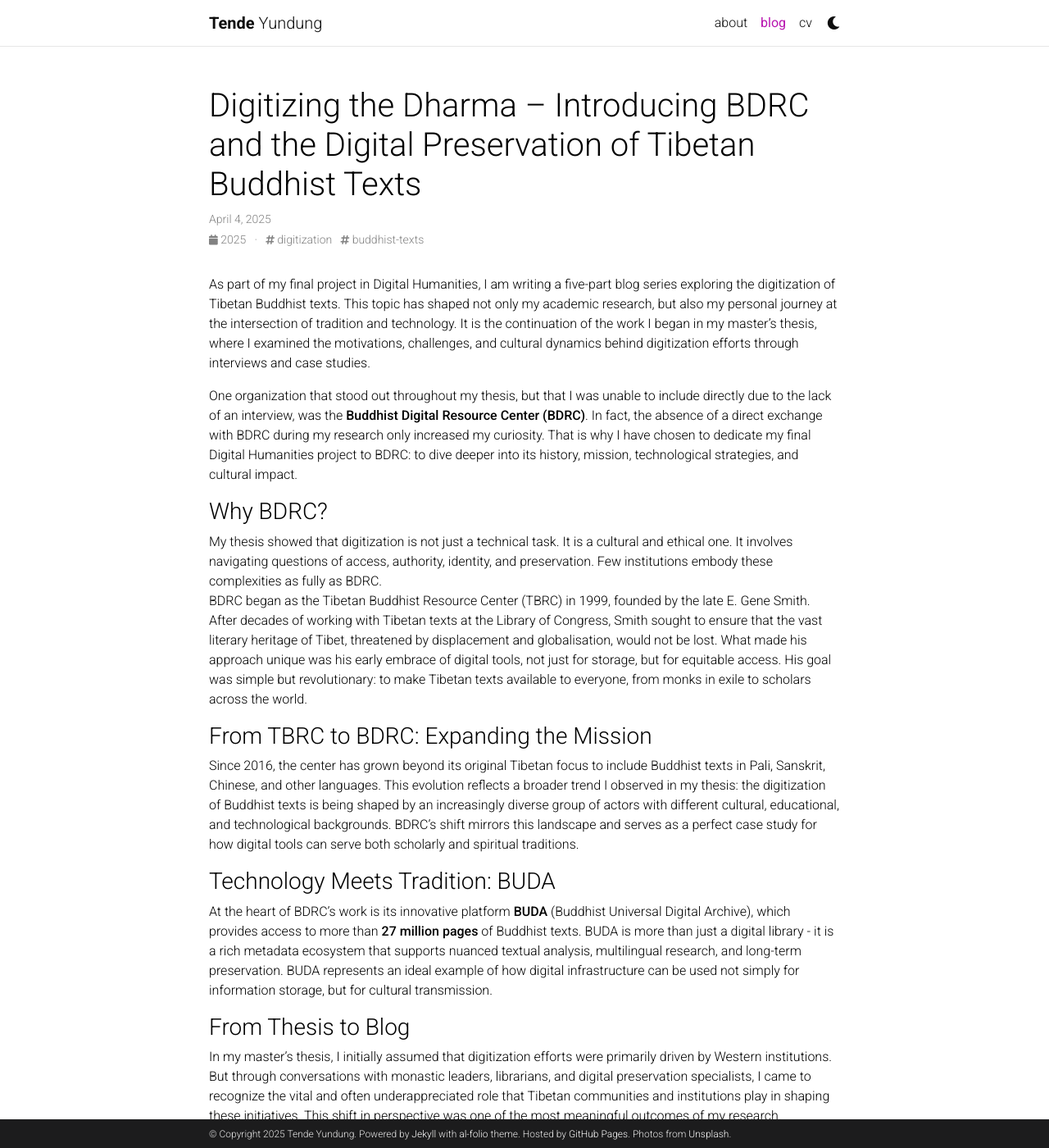
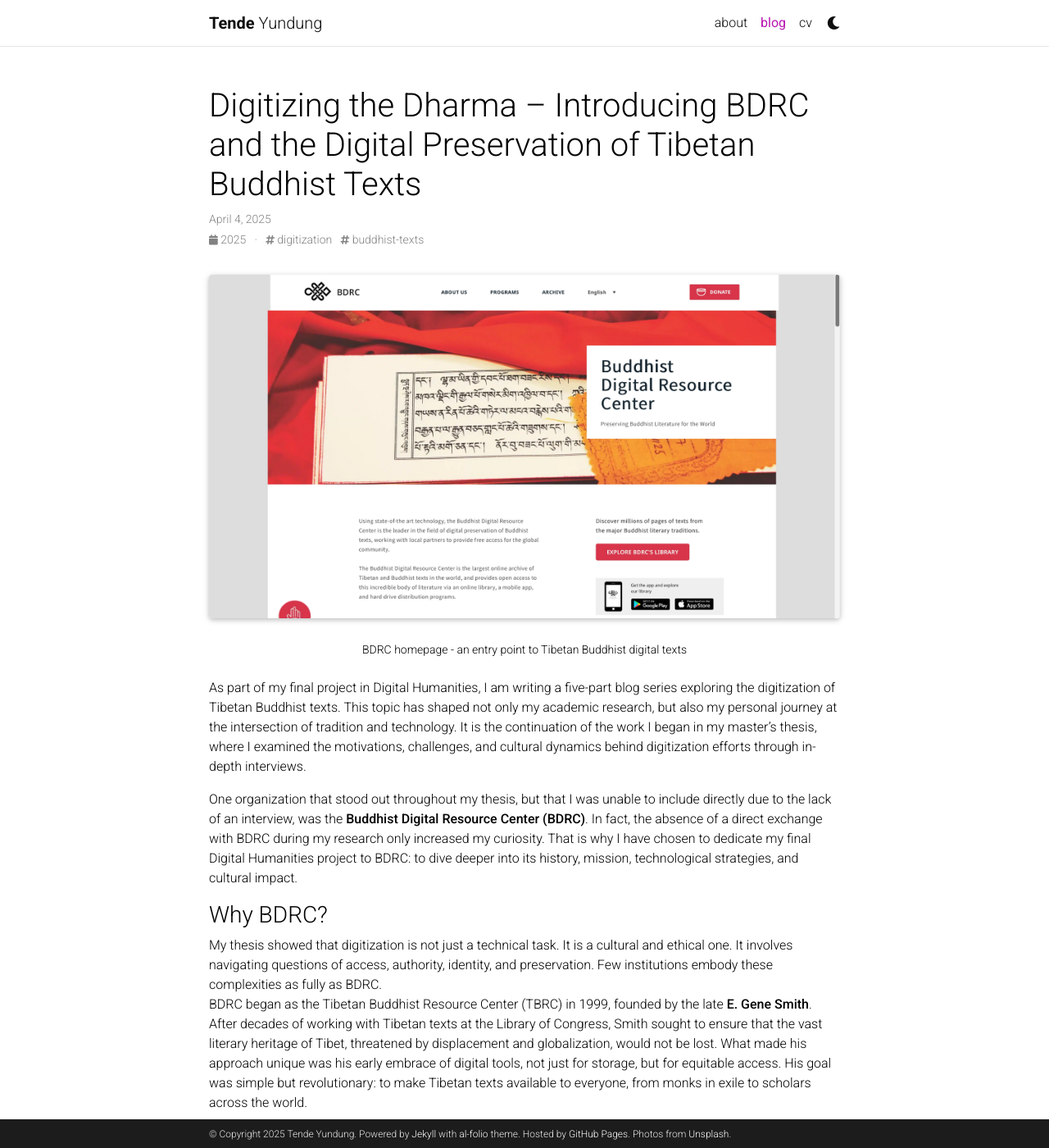
Before and after one commit to yundung/yundung.github.io, a Jekyll site: the page built from _posts/2025-04-04-introduction.md, in a window 1280 px wide and 1400 px high. Shown: the whole window at 82% size. Built offline with Jekyll 4.4.1, drawn with Linux system fonts in a browser that asks for light colours; full-size pictures stand in for the smaller copies a plugin makes; comment, search, counter and statistics services are not loaded; a style sheet for code colours, icons or effects is not loaded; some of the changed text lies outside the part shown; grey boxes are pictures that could not be loaded.

Commit message:
First blogpost - BDRC image and video added

```diff
--- a/_posts/2025-04-04-introduction.md
+++ b/_posts/2025-04-04-introduction.md
@@ -7,14 +7,38 @@
 # categories: sample-posts
 visible: true
 ---
-As part of my final project in Digital Humanities, I am writing a five-part blog series exploring the digitization of Tibetan Buddhist texts. This topic has shaped not only my academic research, but also my personal journey at the intersection of tradition and technology. It is the continuation of the work I began in my master’s thesis, where I examined the motivations, challenges, and cultural dynamics behind digitization efforts through interviews and case studies.
 
-One organization that stood out throughout my thesis, but that I was unable to include directly due to the lack of an interview, was the **Buddhist Digital Resource Center (BDRC)**. In fact, the absence of a direct exchange with BDRC during my research only increased my curiosity. That is why I have chosen to dedicate my final Digital Humanities project to BDRC: to dive deeper into its history, mission, technological strategies, and cultural impact.
+
+<div class="row mt-3">
+    <div class="col-sm mt-3 mt-md-0">
+        {% include figure.html path="assets/img/bdrc-00.jpeg" class="img-fluid rounded z-depth-1" zoomable=true %}
+    </div>
+</div>
+<div class="caption">
+    BDRC homepage - an entry point to Tibetan Buddhist digital texts
+</div>
+
+
+
+As part of my final project in Digital Humanities, I am writing a five-part blog series exploring the digitization of Tibetan Buddhist texts. This topic has shaped not only my academic research, but also my personal journey at the intersection of tradition and technology. It is the continuation of the work I began in my master’s thesis, where I examined the motivations, challenges, and cultural dynamics behind digitization efforts through in-depth interviews.
+
+One organization that stood out throughout my thesis, but that I was unable to include directly due to the lack of an interview, was the [**Buddhist Digital Resource Center (BDRC)**](https://www.bdrc.io). In fact, the absence of a direct exchange with BDRC during my research only increased my curiosity. That is why I have chosen to dedicate my final Digital Humanities project to BDRC: to dive deeper into its history, mission, technological strategies, and cultural impact.
 
 ### Why BDRC?
 
 My thesis showed that digitization is not just a technical task. It is a cultural and ethical one. It involves navigating questions of access, authority, identity, and preservation. Few institutions embody these complexities as fully as BDRC.
-BDRC began as the Tibetan Buddhist Resource Center (TBRC) in 1999, founded by the late E. Gene Smith. After decades of working with Tibetan texts at the Library of Congress, Smith sought to ensure that the vast literary heritage of Tibet, threatened by displacement and globalisation, would not be lost. What made his approach unique was his early embrace of digital tools, not just for storage, but for equitable access. His goal was simple but revolutionary: to make Tibetan texts available to everyone, from monks in exile to scholars across the world.
+BDRC began as the Tibetan Buddhist Resource Center (TBRC) in 1999, founded by the late [**E. Gene Smith**](https://www.bdrc.io/people/e-gene-smith/). After decades of working with Tibetan texts at the Library of Congress, Smith sought to ensure that the vast literary heritage of Tibet, threatened by displacement and globalization, would not be lost. What made his approach unique was his early embrace of digital tools, not just for storage, but for equitable access. His goal was simple but revolutionary: to make Tibetan texts available to everyone, from monks in exile to scholars across the world.
+
+<div class="embed-responsive embed-responsive-16by9 mb-3">
+  <iframe
+    title="Vimeo player"
+    src="https://player.vimeo.com/video/241025523?h=2ab2062237"
+    width="640"
+    height="360"
+    frameborder="0"
+    allowfullscreen>
+  </iframe>
+</div>
 
 ### From TBRC to BDRC: Expanding the Mission
 
@@ -22,7 +46,7 @@
 
 ### Technology Meets Tradition: BUDA
 
-At the heart of BDRC’s work is its innovative platform **BUDA** (Buddhist Universal Digital Archive), which provides access to more than **27 million pages** of Buddhist texts. BUDA is more than just a digital library - it is a rich metadata ecosystem that supports nuanced textual analysis, multilingual research, and long-term preservation. BUDA represents an ideal example of how digital infrastructure can be used not simply for information storage, but for cultural transmission.
+At the heart of BDRC’s work is its platform [**BUDA** (Buddhist Universal Digital Archive)](https://www.bdrc.io/buda-archive/)), which provides access to more than **27 million pages** of Buddhist texts. BUDA is more than just a digital library - it is a rich metadata ecosystem that supports nuanced textual analysis, multilingual research, and long-term preservation. BUDA represents an ideal example of how digital infrastructure can be used not simply for information storage, but for cultural transmission.
 
 ### From Thesis to Blog
 
```
